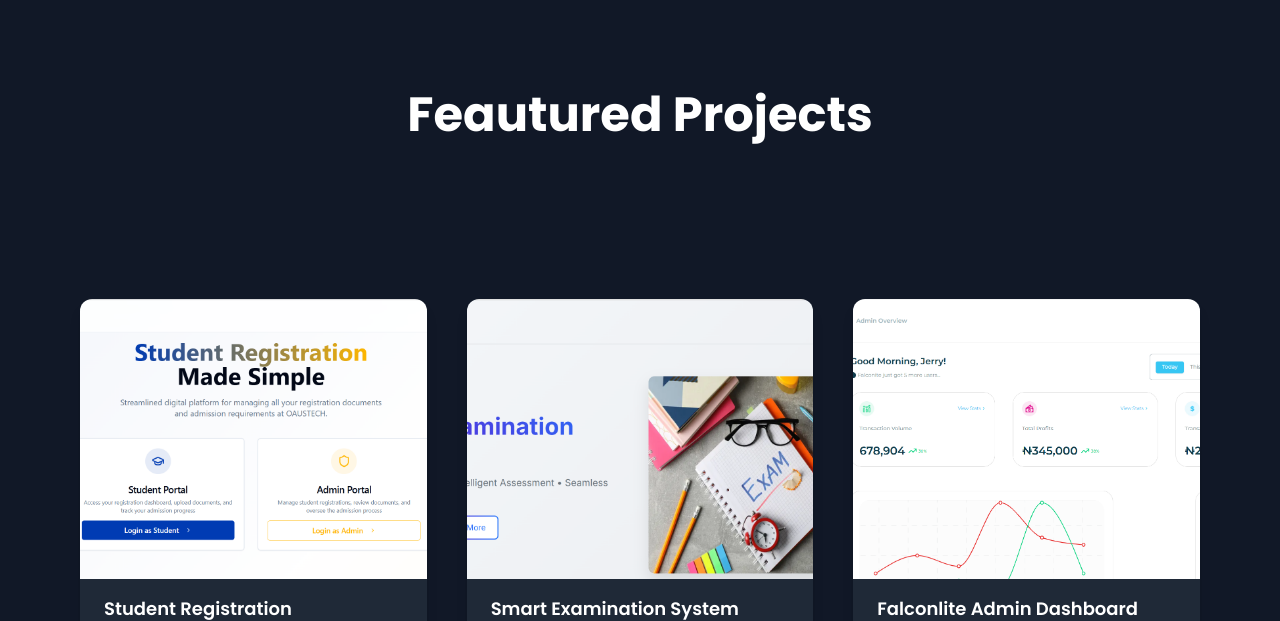
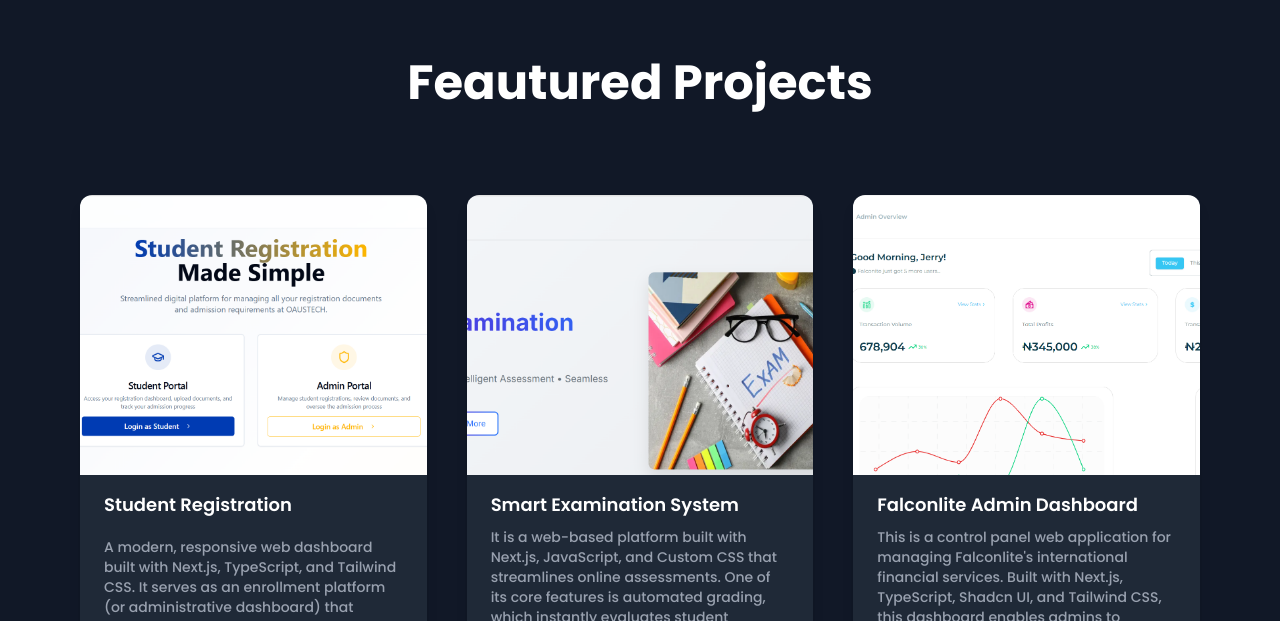
Before and after one commit to Froshlin/my-portfolio, a React (Vite) app: page / in a window 1280 px wide. Shown: the part 1719-2340 px from the top of the page. Built offline with nearby package versions, Linux system fonts and the light colour scheme.

Commit message:
Modified Card.jsx

```diff
--- a/src/components/Card.jsx
+++ b/src/components/Card.jsx
@@ -7,10 +7,10 @@ import project3 from "../assets/project-3.png";
 function Card() {
   return (
     <div id="projects">
-      <h2 className="bg-[#111827] text-white text-2xl sm:text-3xl md:text-4xl lg:text-5xl text-center font-bold mb-8 sm:mb-10 md:mb-12 pt-36">
+      <h2 className="bg-[#111827] text-white text-2xl sm:text-3xl md:text-4xl lg:text-5xl text-center font-bold mb-8 sm:mb-10 md:mb-12 pt-28">
         Feautured Projects
       </h2>
-      <div className="grid grid-cols-1 md:grid-cols-2 lg:grid-cols-3 gap-10 px-6 md:px-20 py-28 bg-[#111827]">
+      <div className="grid grid-cols-1 md:grid-cols-2 lg:grid-cols-3 gap-10 px-6 md:px-20 py-10 bg-[#111827]">
         <ProjectCard
           image={project1}
           name="Student Registration"
```
